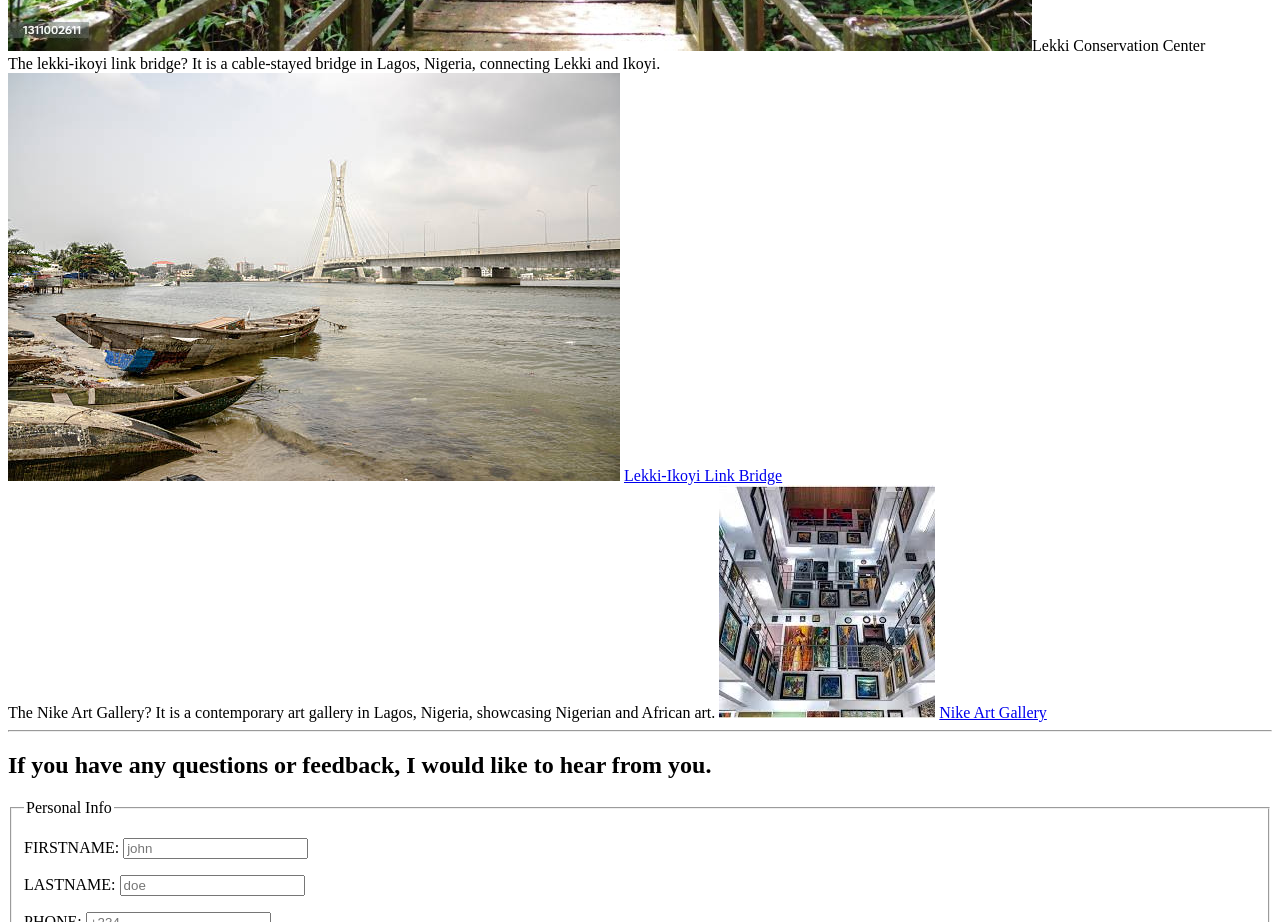
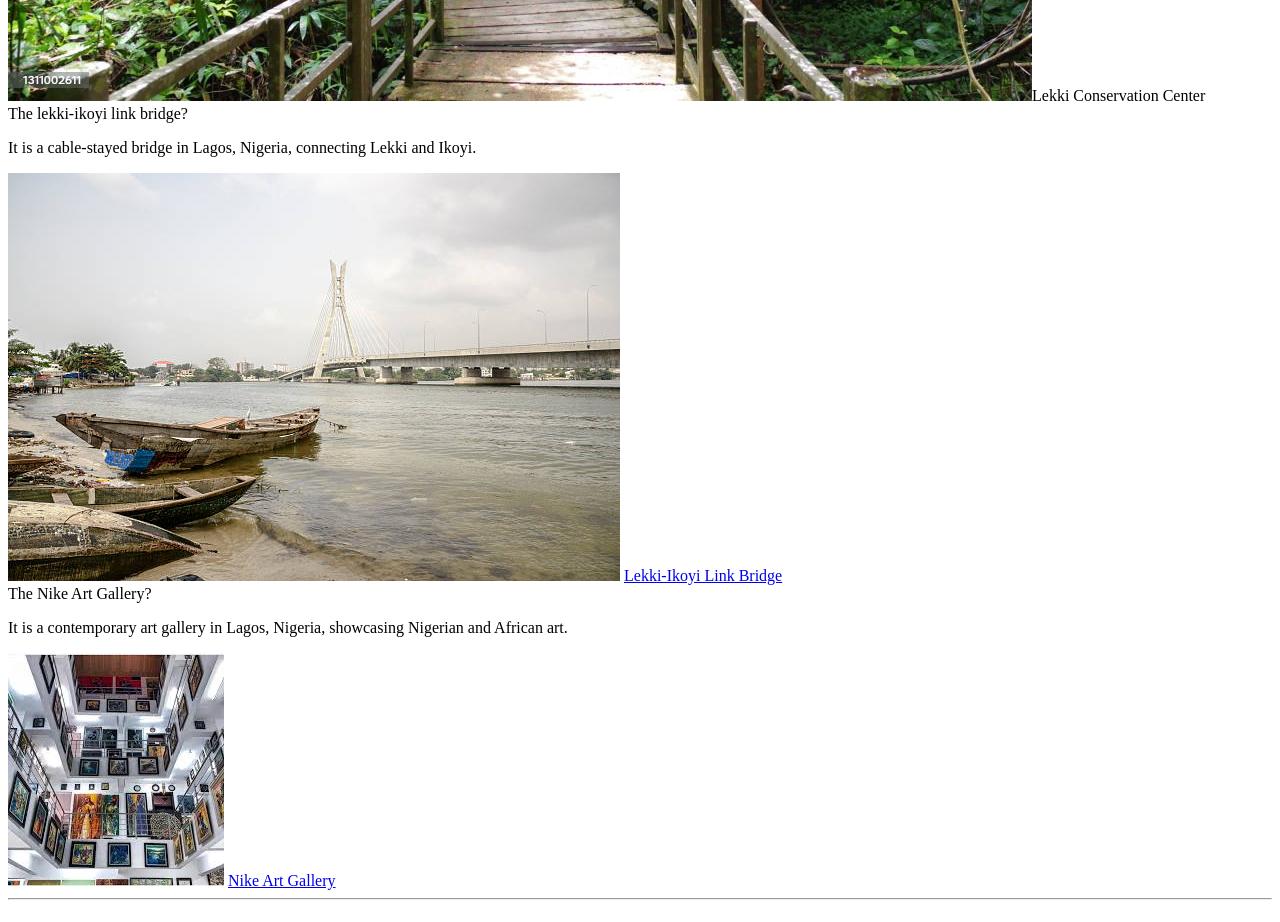
Before and after one commit to elauder27/Aboutme-webpage, a plain HTML site: page aboutme.html in a window 1280 px wide. Shown: the part 3140-4062 px from the top of the page. Drawn offline with Linux system fonts and the light colour scheme.

Commit message:
aboutme.html

```diff
--- a/aboutme.html
+++ b/aboutme.html
@@ -182,21 +182,21 @@
 <p>Here's a brief description of the places I plan to visit: </p>
 
   The lekki conservation center?
-   It is a nature park in Lagos, Nigeria, known for its canopy walkway and diverse wildlife.
+   <p>It is a nature park in Lagos, Nigeria, known for its canopy walkway and diverse wildlife.</p>
     <img src="images/lekkiconservationcenter.png" alt="Canopy walkway at Lekki Conservation Center elevated above dense green rainforest with sunlight streaming through the leaves and wooden railings guiding visitors along the path. The scene feels peaceful and inviting, surrounded by lush tropical vegetation. A small thatched shelter and a wooden sign are visible in the background. >
         <address>
             <a href="https://www.google.com/maps/place/Lekki+Conservation+Centre/@6.4500001,3.4000001,15z/data=!4m5!3m4!1s0x0:0x0!8m2!3d6.4500001!4d3.4000001" target="_blank">Lekki Conservation Center</a>
         </address>
  <br>
  The lekki-ikoyi link bridge?
-   It is a cable-stayed bridge in Lagos, Nigeria, connecting Lekki and Ikoyi.
+  <P>It is a cable-stayed bridge in Lagos, Nigeria, connecting Lekki and Ikoyi.</p>
     <img src="images/lekkiikoyilinkbridge.png" alt="Lekki-Ikoyi Link Bridge stretches across a calm river in Lagos supported by tall white cable-stayed towers and radiating cables. Wooden fishing boats rest quietly on the sandy riverbank in the foreground. The background features urban buildings and lush green vegetation along the shoreline under a cloudy sky. The scene feels tranquil and balanced, blending modern architecture with natural surroundings.>
     <address>
         <a href="https://www.google.com/maps/place/Lekki-Ikoyi+Link+Bridge/@6.4500001,3.4000001,15z/data=!4m5!3m4!1s0x0:0x0!8m2!3d6.4500001!4d3.4000001" target="_blank">Lekki-Ikoyi Link Bridge</a>
     </address>
  <br>
    The Nike Art Gallery?
-   It is a contemporary art gallery in Lagos, Nigeria, showcasing Nigerian and African art.
+  <P> It is a contemporary art gallery in Lagos, Nigeria, showcasing Nigerian and African art.</p>
     <img src="images/nikeartgallery.png" alt="Interior of Nike Art Gallery featuring multiple floors with white walls covered in framed African paintings and artworks. The gallery is brightly lit with natural and artificial light, creating a vibrant and welcoming atmosphere. The space feels lively and inspiring, with colorful art pieces displayed on every visible surface. No visible text in the image.>
     <address>
         <a href="https://www.google.com/maps/place/Nike+Art+Gallery/@6.4500001,3.4000001,15z/data=!4m5!3m4!1s0x0:0x0!8m2!3d6.4500001!4d3.4000001" target="_blank">Nike Art Gallery</a>
```
